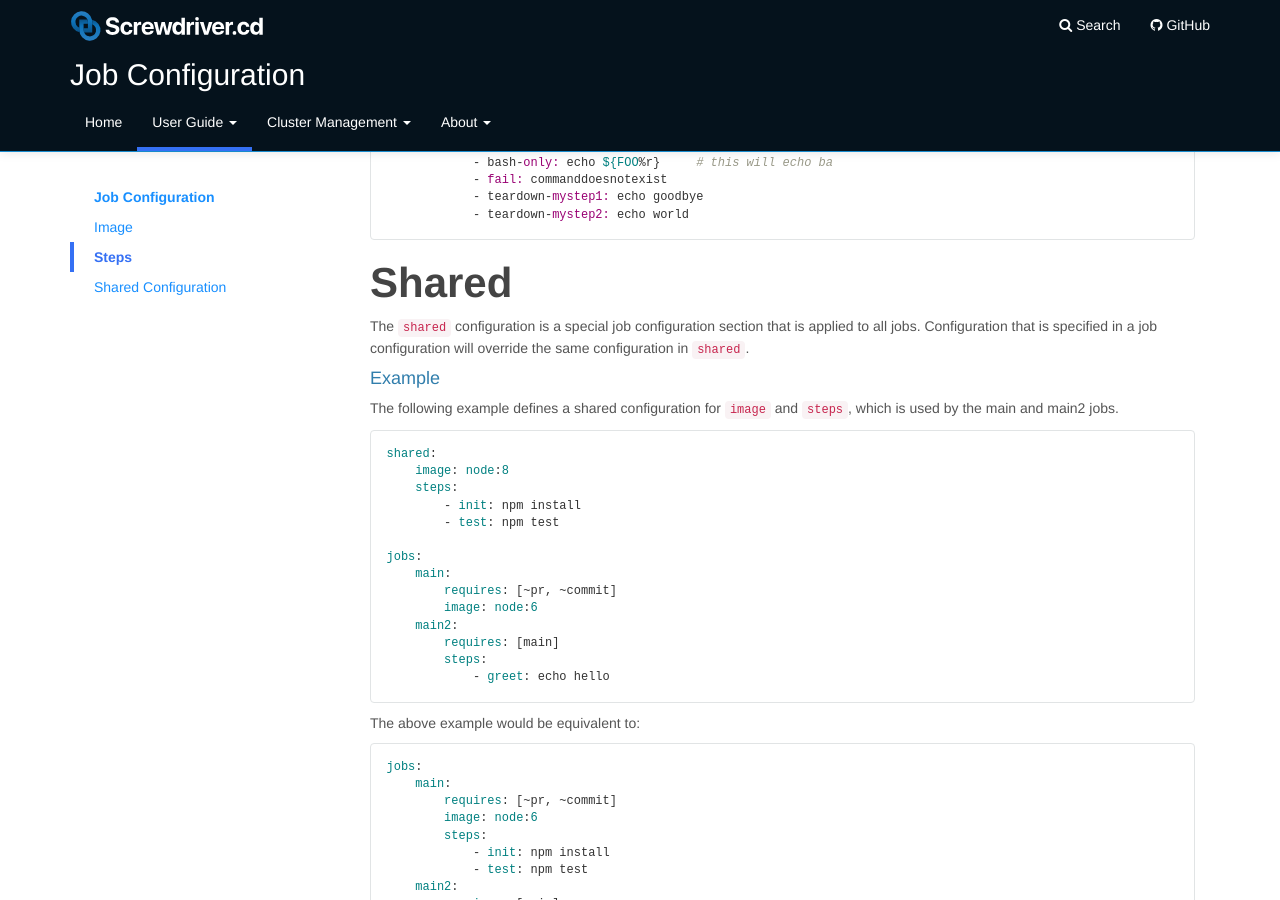
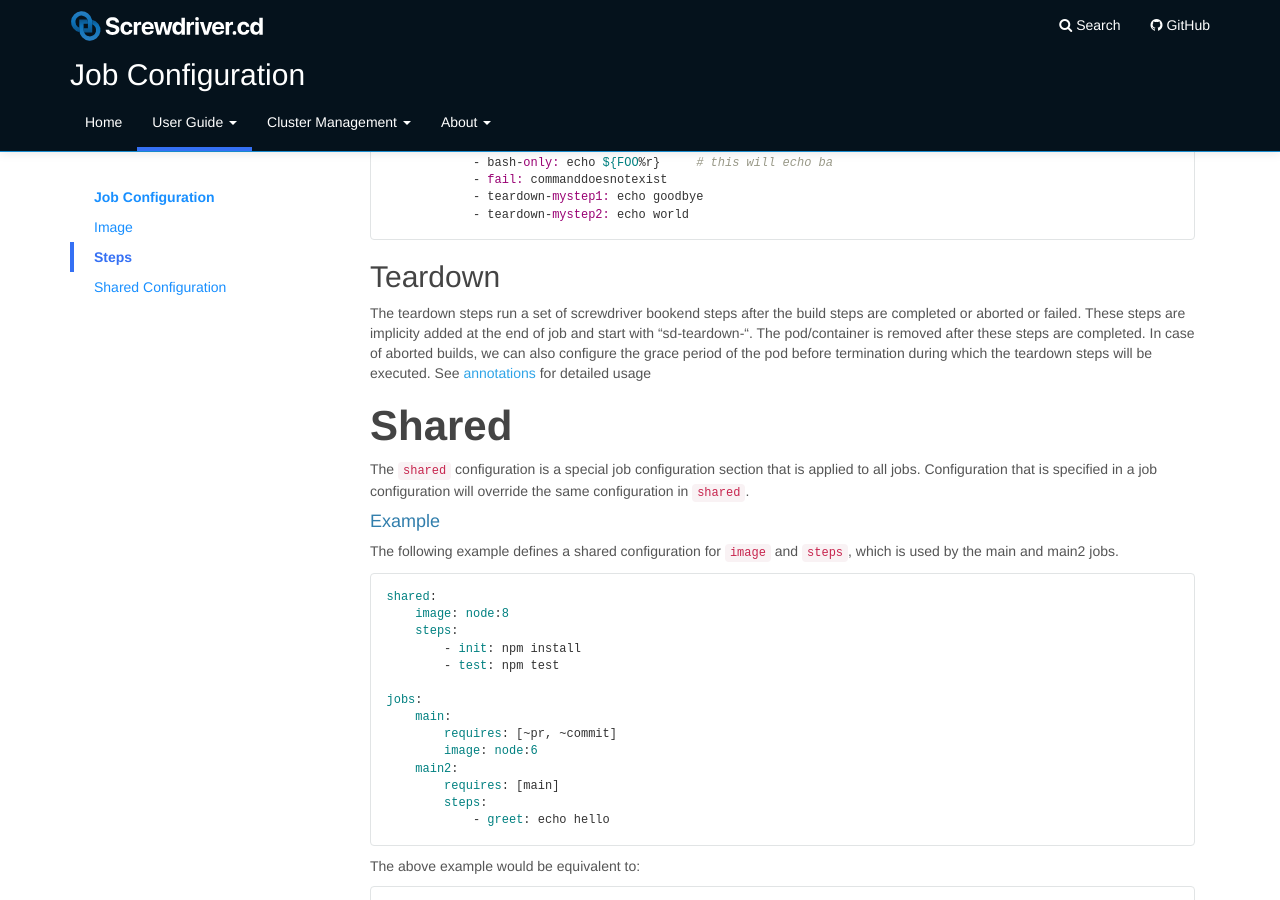
Before and after one commit to screwdriver-cd/guide, a Jekyll site: the page built from docs/user-guide/configuration/jobconfiguration.md, in a window 1280 px wide and 900 px high, scrolled down 1233 px. Built offline with Jekyll 4.4.1, drawn with Linux system fonts in a browser that asks for light colours.

Commit message:
feat: add docs for teardown steps

````diff
--- a/docs/user-guide/configuration/jobconfiguration.md
+++ b/docs/user-guide/configuration/jobconfiguration.md
@@ -75,6 +75,8 @@ jobs:
             - teardown-mystep2: echo world
 ```
 
+## Teardown
+The teardown steps run a set of screwdriver bookend steps after the build steps are completed or aborted or failed. These steps are implicity added at the end of job and start with "sd-teardown-". The pod/container is removed after these steps are completed. In case of aborted builds, we can also configure the grace period of the pod before termination during which the teardown steps will be executed. See [annotations](/user-guide/configuration/annotations) for detailed usage
 
 # Shared
 The `shared` configuration is a special job configuration section that is applied to all jobs. Configuration that is specified in a job configuration will override the same configuration in `shared`.
````
Also changed, not shown: docs/user-guide/configuration/annotations.md (+1 -1 lines).
